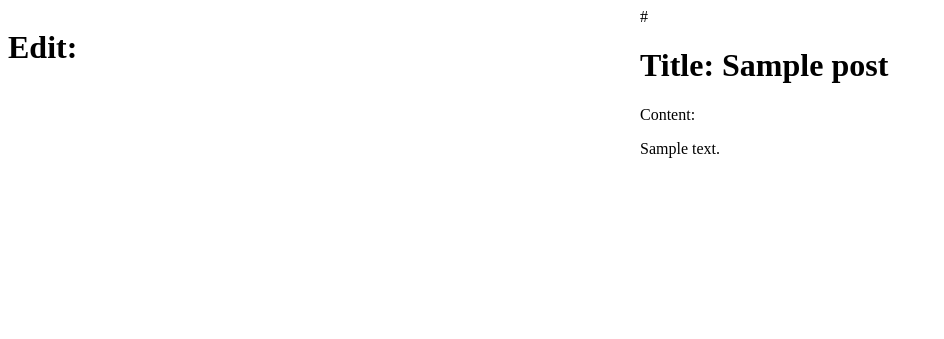
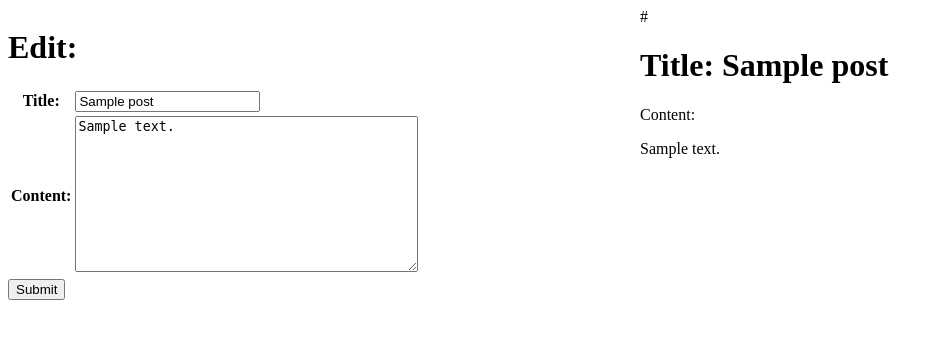
Before and after one commit to rubenvoss/rubens_blog, a Django app: page /posts/1/edit/ in a window 1280 px wide. Shown: the top 339 px of the page, without its empty margins (0-944 px from the left). Run offline with Django 5.2, Linux system fonts and the light colour scheme; tables that the repository leaves empty hold one stand-in row (values such as "Sample post").

Commit message:
modelform and frontend

```diff
--- a/rubens_blog/posts/models.py
+++ b/rubens_blog/posts/models.py
@@ -10,4 +10,4 @@ class Post(models.Model):
         return self.title
 
     def get_absolute_url(self):
-        return reverse("post-detail", args=[str(self.id)])
+        return reverse("post_detail", kwargs={"pk": self.pk})
--- a/rubens_blog/posts/templates/posts/post_edit.html
+++ b/rubens_blog/posts/templates/posts/post_update.html
@@ -5,7 +5,13 @@
 <div style="display:block; width:100%;">
     <div style="width:50%; float: left; display: inline-block;">
         <h1>Edit:</h1>
-
+            <form action="" method="post">
+            {% csrf_token %}
+            <table>
+                {{ form.as_table }}
+            </table>
+            <input type="submit" value="Submit" />
+            </form>
     </div>
     <div style="width:50%; float: left; display: inline-block;">#
         <h1>Title: {{ post.title }}</h1>
--- a/rubens_blog/posts/urls.py
+++ b/rubens_blog/posts/urls.py
@@ -1,8 +1,9 @@
 from django.urls import path
-from .views import PostListView, PostDetailView, PostEditView
+from .views import PostListView, PostDetailView, PostUpdateView, PostCreateView
 
 urlpatterns = [
     path("", PostListView.as_view(), name="posts"),
-    path("<int:pk>", PostDetailView.as_view(), name="post-detail"),
-    path("<int:pk>/edit/", PostEditView.as_view(template_name="posts/post_edit.html"), name="post-edit"),
+    path("add/", PostCreateView.as_view(), name="post_create"),
+    path("<int:pk>", PostDetailView.as_view(), name="post_detail"),
+    path("<int:pk>/edit/", PostUpdateView.as_view(template_name="posts/post_update.html"), name="post_update"),
 ]
--- a/rubens_blog/posts/views.py
+++ b/rubens_blog/posts/views.py
@@ -1,11 +1,18 @@
+from django.urls import reverse_lazy
+from django.views.generic import ListView, DetailView
+from django.views.generic.edit import UpdateView, CreateView
 from .models import Post
-from django.views import generic
 
-class PostListView(generic.ListView):
+class PostListView(ListView):
     model = Post
 
-class PostDetailView(generic.DetailView):
+class PostDetailView(DetailView):
     model = Post
 
-class PostEditView(generic.DetailView):
+class PostUpdateView(UpdateView):
     model = Post
+    fields = [ "title", "content" ]
+
+class PostCreateView(CreateView):
+    model = Post
+    fields = [ "title", "content" ]
```
Also changed, not shown: rubens_blog/posts/forms.py (added, +7 -0 lines).
